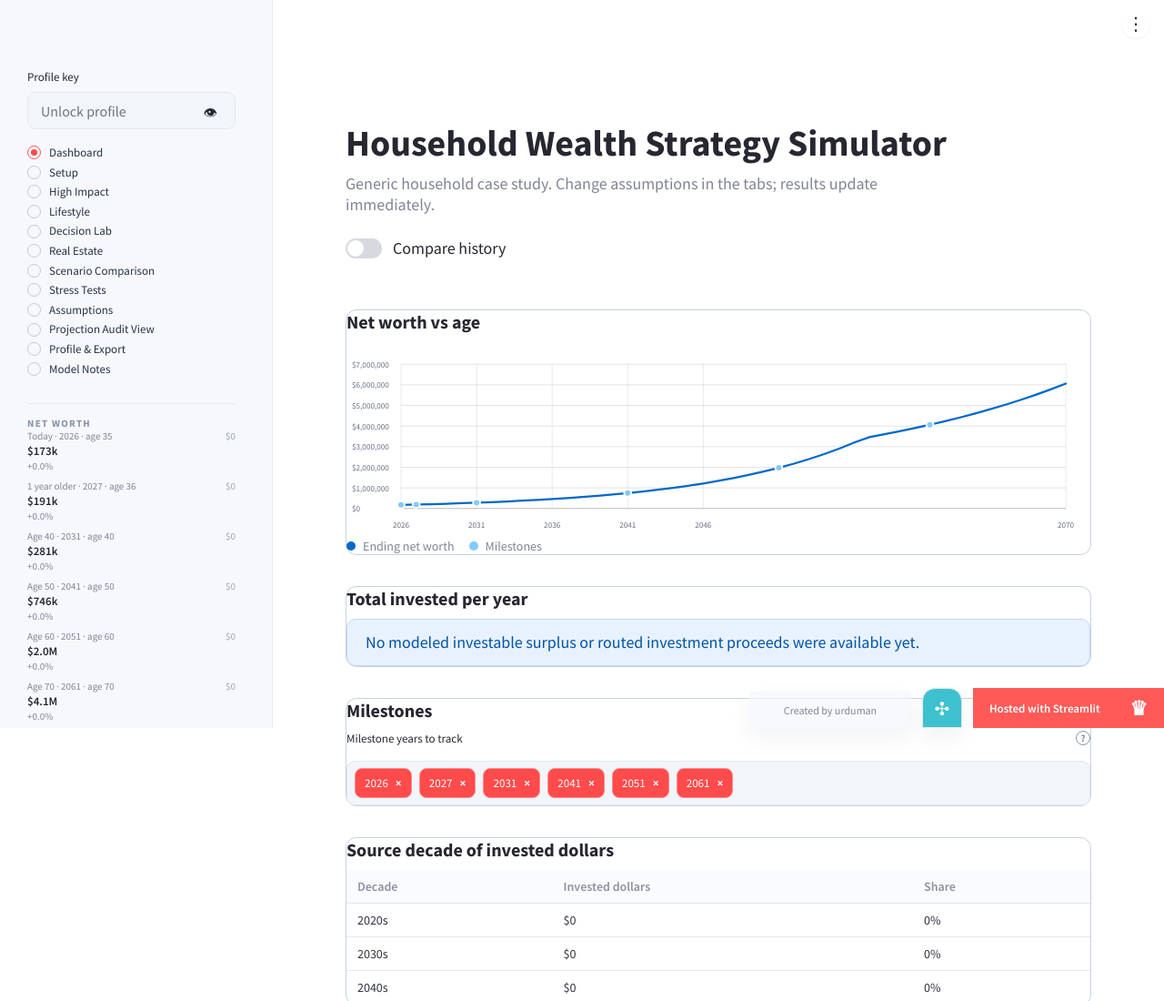
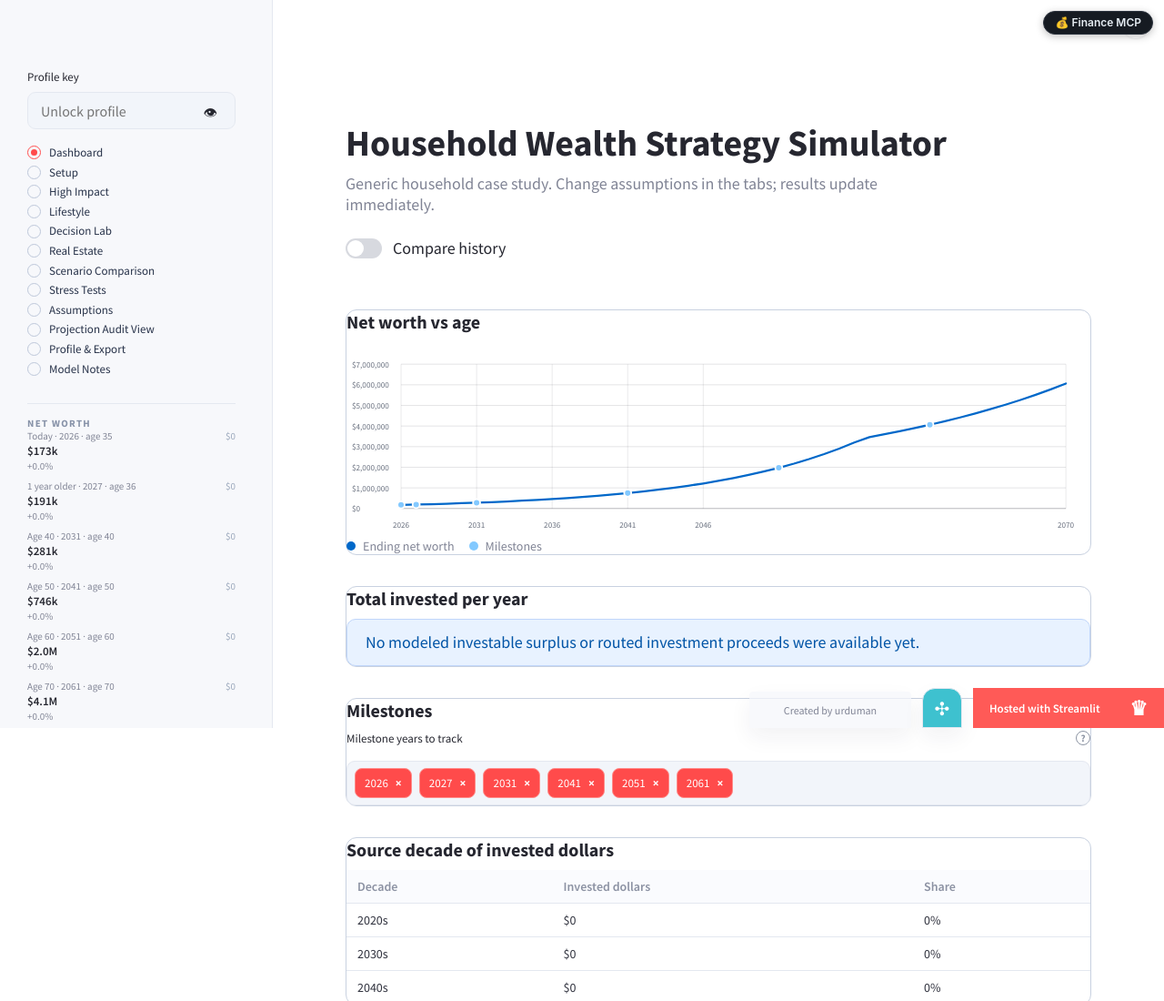
Before and after one commit to gitSITTI/Hamza, a website: page local-networthgui/index.html in a window 1280 px wide. Shown: the top 1100 px of the page at 91% size. Drawn offline with Linux system fonts and the light colour scheme.

Commit message:
Add finance-mcp CI workflow and a dashboard link in the Net Worth GUI
- .github/workflows/finance-mcp.yml: npm ci + npm test on Node 22, scoped to
  the finance-mcp path so it runs only when that subproject changes.
- index.html: a non-invasive fixed 'Finance MCP' link to the dashboard,
  placed at the body level so it survives app.js re-rendering #app.

```diff
--- a/local-networthgui/index.html
+++ b/local-networthgui/index.html
@@ -5,8 +5,25 @@
   <meta name="viewport" content="width=device-width, initial-scale=1.0">
   <title>NetWorth GUI Local Rebuild</title>
   <link rel="stylesheet" href="./styles.css?v=setup-assets-debts-20260525">
+  <style>
+    /* Non-invasive link to the personal-finance MCP dashboard. Lives at the
+       body level so it survives app.js re-rendering #app. */
+    .finance-mcp-link {
+      position: fixed; top: 12px; right: 12px; z-index: 9999;
+      display: inline-flex; align-items: center; gap: 6px;
+      padding: 6px 12px; border-radius: 999px;
+      background: #161b22; color: #e6edf3; border: 1px solid #2a313c;
+      font: 600 12px/1 -apple-system, BlinkMacSystemFont, "Segoe UI", Roboto, sans-serif;
+      text-decoration: none; box-shadow: 0 2px 8px rgba(0,0,0,.25);
+    }
+    .finance-mcp-link:hover { border-color: #2f81f7; color: #fff; }
+  </style>
 </head>
 <body>
+  <a class="finance-mcp-link" href="./finance-mcp/dashboard.html"
+     title="Open the personal-finance MCP dashboard (tax situation, estimate & seeded settings)">
+    💰 Finance MCP
+  </a>
   <div id="app"></div>
   <script type="module" src="./app.js?v=setup-assets-debts-20260525"></script>
 </body>
```
Also changed, not shown: .github/workflows/finance-mcp.yml (added).
